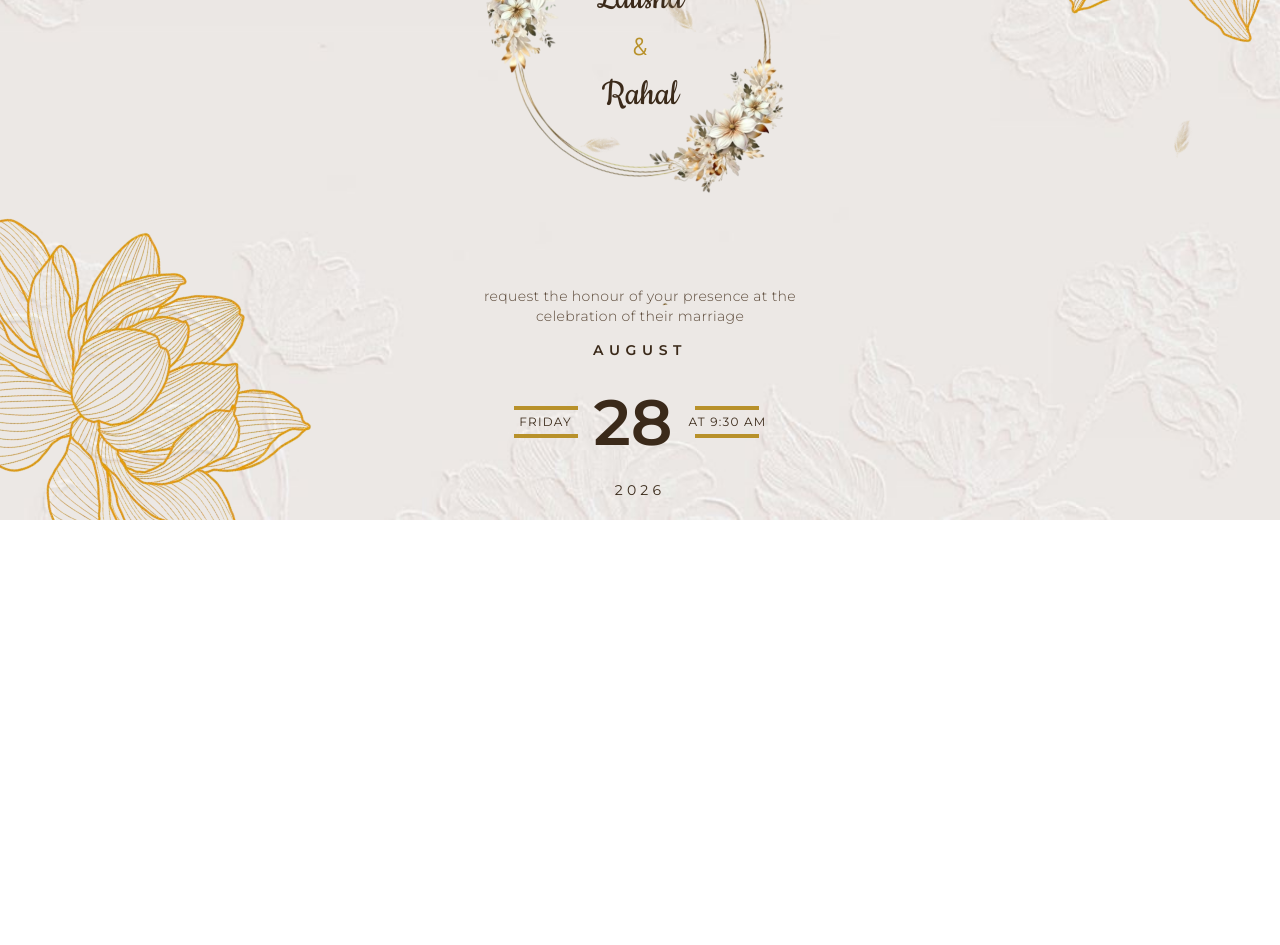
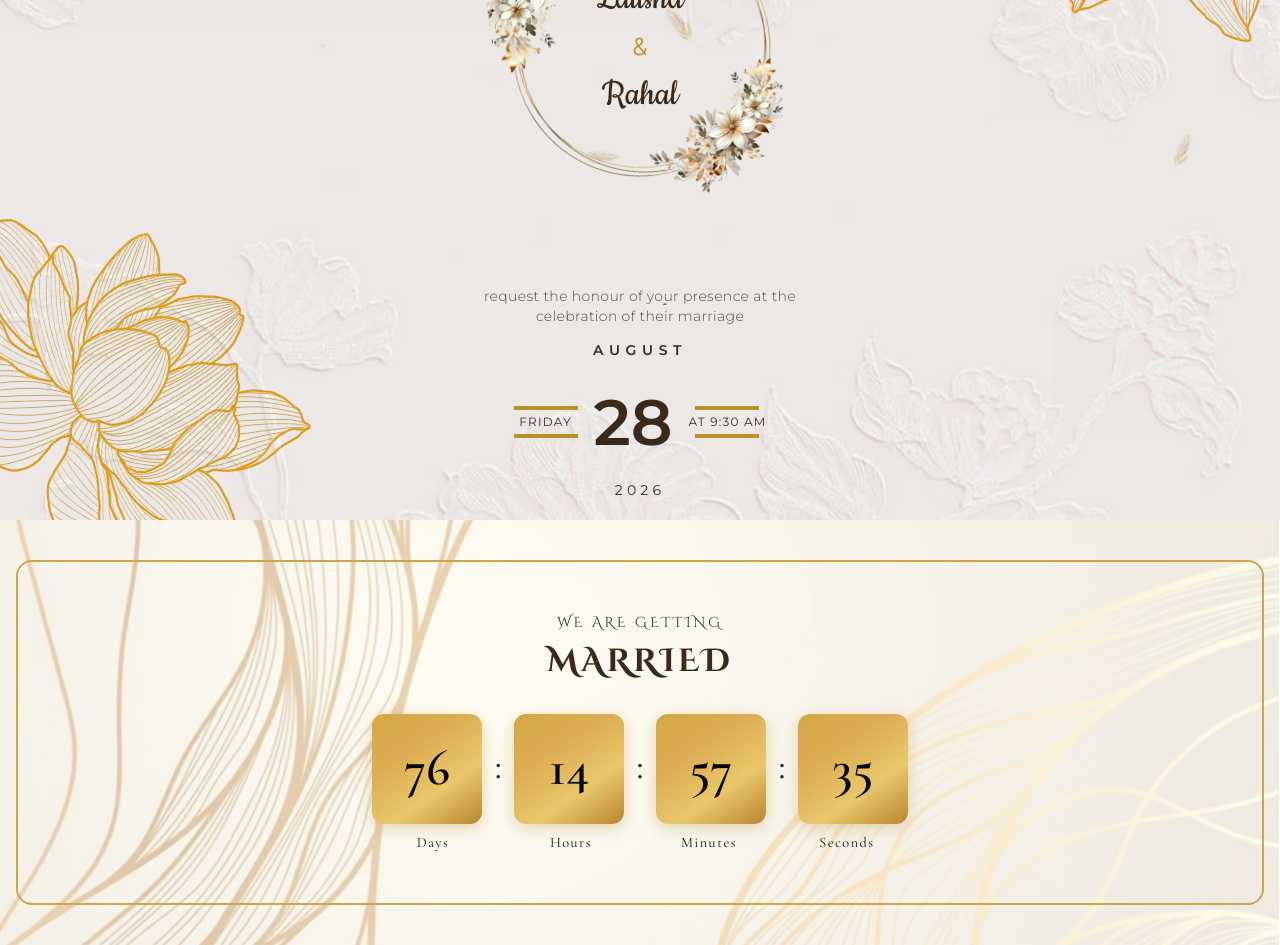
Before and after one commit to nelith-2002/digital_wed_invitation, a Next.js app: page /wedding in a window 1280 px wide. Shown: the part 280-1225 px from the top of the page. Before the commit the page ends 800 px from the top, so only its background shows below. Built offline with nearby package versions, Linux system fonts and the light colour scheme.

Commit message:
feat: add countdown section

```diff
--- a/app/wedding/layout.tsx
+++ b/app/wedding/layout.tsx
@@ -1,4 +1,4 @@
-import { Montserrat, Cookie } from "next/font/google";
+import { Montserrat, Cookie, Cinzel_Decorative, Cormorant_Garamond } from "next/font/google";
 import "../globals.css";
 import styles from "./wedding.module.css";
 
@@ -14,13 +14,31 @@ const cookie = Cookie({
   variable: "--font-cookie",
 });
 
+const cinzelDecorative = Cinzel_Decorative({
+  subsets: ["latin"],
+  weight: ["400", "700"],
+  variable: "--font-cinzel",
+});
+
+const cormorantGaramond = Cormorant_Garamond({
+  subsets: ["latin"],
+  weight: ["300", "400", "500", "600"],
+  variable: "--font-cormorant",
+});
+
 export default function WeddingLayout({
   children,
 }: {
   children: React.ReactNode;
 }) {
   return (
-    <div className={`${montserrat.variable} ${cookie.variable} ${styles.weddingRoot}`}>
+    <div className={`
+      ${montserrat.variable}
+      ${cookie.variable}
+      ${cinzelDecorative.variable}
+      ${cormorantGaramond.variable}
+      ${styles.weddingRoot}
+    `}>
       {children}
     </div>
   );
--- a/app/wedding/page.tsx
+++ b/app/wedding/page.tsx
@@ -1,13 +1,28 @@
 import styles from "./wedding.module.css";
 import WeddingHero from "@/components/wedding/WeddingHero";
+import WeddingCountdown from "@/components/wedding/WeddingCountdown";
 import WeddingLeafAnimation from "@/components/wedding/WeddingLeafAnimation";
+import Image from "next/image";
 
 export default function WeddingPage() {
   return (
     <main className={styles.weddingRoot}>
-      <WeddingLeafAnimation />  {/* ← whole page overlay */}
+
+      {/* Global background for whole page */}
+      <div className={styles.globalBg}>
+        <Image
+          src="/wedding/hero-bg.jpg"
+          alt=""
+          fill
+          style={{ objectFit: "cover" }}
+          priority
+        />
+      </div>
+
+      <WeddingLeafAnimation />
       <WeddingHero />
-      {/* more sections */}
+      <WeddingCountdown />
+
     </main>
   );
 }
--- a/app/wedding/wedding.module.css
+++ b/app/wedding/wedding.module.css
@@ -99,3 +99,150 @@
   object-fit: contain;
   transform: rotate(-8deg);
 }
+
+
+
+/* ── Countdown Section ── */
+/* ── Countdown Section ── */
+.countdownSection {
+  position: relative;
+  width: 100%;
+  min-height: 320px;
+  display: flex;
+  align-items: center;
+  justify-content: center;
+  overflow: hidden;
+  padding: 40px 16px;
+}
+
+.countdownBg {
+  position: absolute;
+  inset: 0;
+  z-index: 0;
+  opacity: 0.4;
+}
+
+.countdownBorder {
+  position: relative;
+  z-index: 2;
+  border: 2.5px solid #c9a84c;
+  border-radius: 16px;
+  padding: 30px 20px;        /* mobile */
+  display: flex;
+  flex-direction: column;
+  align-items: center;
+  gap: 20px;
+  width: 100%;
+  max-width: 1400px;
+  background: transparent;
+}
+
+.countdownTitle {
+  text-align: center;
+}
+
+.countdownSubtitle {
+  font-family: var(--font-cinzel), serif;
+  font-size: clamp(0.6rem, 2vw, 0.9rem);
+  color: #3b2a1a;
+  letter-spacing: 0.2em;
+  font-weight: 400;
+  margin-bottom: 4px;
+}
+
+.countdownHeading {
+  font-family: var(--font-cinzel), serif;
+  font-size: clamp(1.2rem, 4vw, 2rem);
+  color: #3b2a1a;
+  font-weight: 700;
+  letter-spacing: 0.1em;
+}
+
+/* Wrapper for boxes + labels */
+.countdownWrapper {
+  display: flex;
+  flex-direction: column;
+  align-items: center;
+  gap: 8px;
+  width: 100%;
+}
+
+/* Top row — boxes and colons */
+.countdownBoxRow {
+  display: flex;
+  align-items: center;
+  justify-content: center;
+  width: 100%;
+}
+
+.countdownBoxGroup {
+  display: flex;
+  align-items: center;
+}
+
+/* Gold box */
+.countdownBox {
+  width: clamp(55px, 14vw, 110px);
+  height: clamp(55px, 14vw, 110px);
+  background: linear-gradient(145deg, #d4a843, #dcac53, #e8c76a, #b8852e);
+  border-radius: clamp(8px, 1.5vw, 12px);
+  display: flex;
+  align-items: center;
+  justify-content: center;
+  box-shadow: 0 4px 15px rgba(180, 130, 40, 0.3);
+}
+
+.countdownNumber {
+  font-family: var(--font-cormorant), serif;
+  font-size: clamp(1.5rem, 6vw, 3.2rem);
+  color: #080609;
+  font-weight: 600;
+  line-height: 1;
+}
+
+.countdownColon {
+  font-family: var(--font-cormorant), serif;
+  font-size: clamp(1.2rem, 4vw, 2.5rem);
+  color: #302a1a;
+  font-weight: 400;
+  padding: 0 clamp(4px, 1vw, 12px);
+  line-height: 1;
+  margin-bottom: 8px;
+}
+
+/* Label row */
+.countdownLabelRow {
+  display: flex;
+  align-items: center;
+  justify-content: center;
+  width: 100%;
+}
+
+.countdownLabel {
+  font-family: var(--font-cormorant), serif;
+  font-size: clamp(0.6rem, 2vw, 0.9rem);
+  color: #1b130c;
+  letter-spacing: 0.1em;
+  text-align: center;
+  width: clamp(55px, 14vw, 110px);
+}
+
+.countdownLabel:not(:last-child) {
+  margin-right: clamp(12px, 3vw, 28px);
+}
+
+/* ── Tablet ── */
+@media (min-width: 640px) {
+  .countdownBorder {
+    padding: 40px 50px;
+    gap: 24px;
+  }
+}
+
+/* ── Desktop ── */
+@media (min-width: 1024px) {
+  .countdownBorder {
+    padding: 50px 80px;
+    gap: 28px;
+  }
+}
--- /dev/null
+++ b/components/wedding/WeddingCountdown.tsx
@@ -0,0 +1,109 @@
+"use client";
+
+import { useEffect, useState } from "react";
+import Image from "next/image";
+import styles from "@/app/wedding/wedding.module.css";
+
+interface TimeLeft {
+  days: number;
+  hours: number;
+  minutes: number;
+  seconds: number;
+}
+
+function calculateTimeLeft(): TimeLeft {
+  const weddingDate = new Date("2026-08-28T09:30:00+05:30");
+  const now = new Date();
+  const difference = weddingDate.getTime() - now.getTime();
+
+  if (difference <= 0) {
+    return { days: 0, hours: 0, minutes: 0, seconds: 0 };
+  }
+
+  return {
+    days: Math.floor(difference / (1000 * 60 * 60 * 24)),
+    hours: Math.floor((difference / (1000 * 60 * 60)) % 24),
+    minutes: Math.floor((difference / (1000 * 60)) % 60),
+    seconds: Math.floor((difference / 1000) % 60),
+  };
+}
+
+export default function WeddingCountdown() {
+  const [timeLeft, setTimeLeft] = useState<TimeLeft>({
+    days: 0,
+    hours: 0,
+    minutes: 0,
+    seconds: 0,
+  });
+
+  useEffect(() => {
+    setTimeLeft(calculateTimeLeft());
+    const timer = setInterval(() => {
+      setTimeLeft(calculateTimeLeft());
+    }, 1000);
+    return () => clearInterval(timer);
+  }, []);
+
+  const units = [
+    { label: "Days", value: timeLeft.days },
+    { label: "Hours", value: timeLeft.hours },
+    { label: "Minutes", value: timeLeft.minutes },
+    { label: "Seconds", value: timeLeft.seconds },
+  ];
+
+  return (
+    <section className={styles.countdownSection}>
+
+      {/* Background Image */}
+      <div className={styles.countdownBg}>
+        <Image
+          src="/wedding/countdown-bg.jpg"
+          alt="Countdown background"
+          fill
+          style={{ objectFit: "cover" }}
+        />
+      </div>
+
+      {/* Inner rectangle border */}
+      <div className={styles.countdownBorder}>
+
+        {/* Title */}
+        <div className={styles.countdownTitle}>
+          <p className={styles.countdownSubtitle}>WE ARE GETTING</p>
+          <h2 className={styles.countdownHeading}>MARRIED</h2>
+        </div>
+
+        {/* Countdown — boxes row + labels row separate */}
+        <div className={styles.countdownWrapper}>
+
+          {/* Top row: box : box : box : box */}
+          <div className={styles.countdownBoxRow}>
+            {units.map((unit, index) => (
+              <div key={unit.label} className={styles.countdownBoxGroup}>
+                <div className={styles.countdownBox}>
+                  <span className={styles.countdownNumber}>
+                    {String(unit.value).padStart(2, "0")}
+                  </span>
+                </div>
+                {index < units.length - 1 && (
+                  <span className={styles.countdownColon}>:</span>
+                )}
+              </div>
+            ))}
+          </div>
+
+          {/* Bottom row: labels aligned under each box */}
+          <div className={styles.countdownLabelRow}>
+            {units.map((unit) => (
+              <p key={unit.label} className={styles.countdownLabel}>
+                {unit.label}
+              </p>
+            ))}
+          </div>
+
+        </div>
+
+      </div>
+    </section>
+  );
+}
--- a/components/wedding/WeddingHero.tsx
+++ b/components/wedding/WeddingHero.tsx
@@ -6,16 +6,7 @@ export default function WeddingHero() {
   return (
     <section className={styles.heroSection}>
 
-      {/* Background */}
-      <div className={styles.heroBg}>
-        <Image
-          src="/wedding/hero-bg.jpg"
-          alt="Wedding background"
-          fill
-          style={{ objectFit: "cover" }}
-          priority
-        />
-      </div>
+
 
       {/* Left Floral */}
       <div className={styles.floralLeft}>
```
Also changed, not shown: public/wedding/Download art deco outline stroke in golden color for classy and luxury style_ premium vintage line art design element for free-Photoroom.png (added), public/wedding/countdown-bg.jpg (added).
